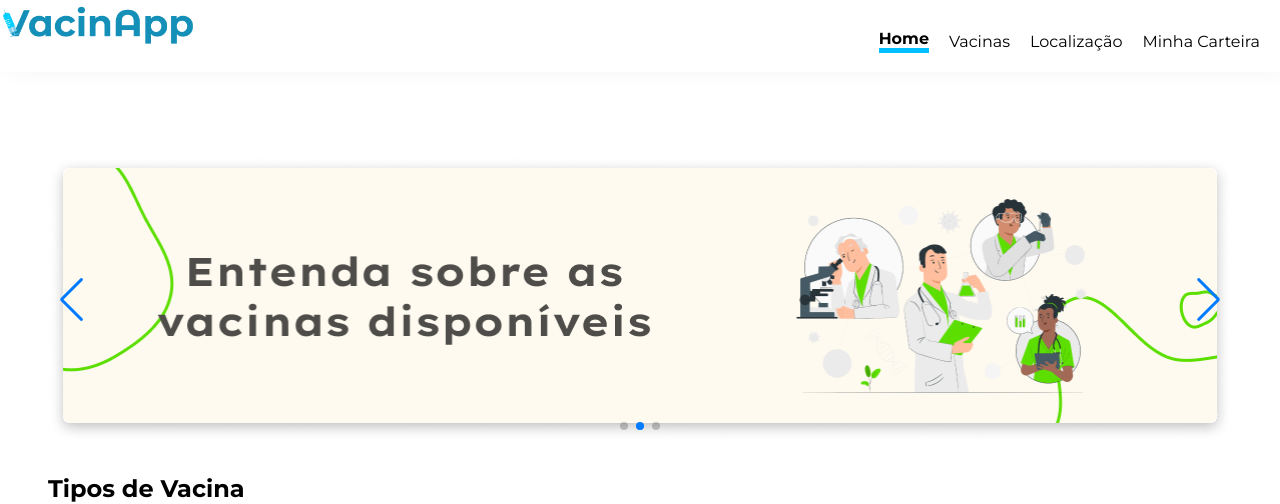
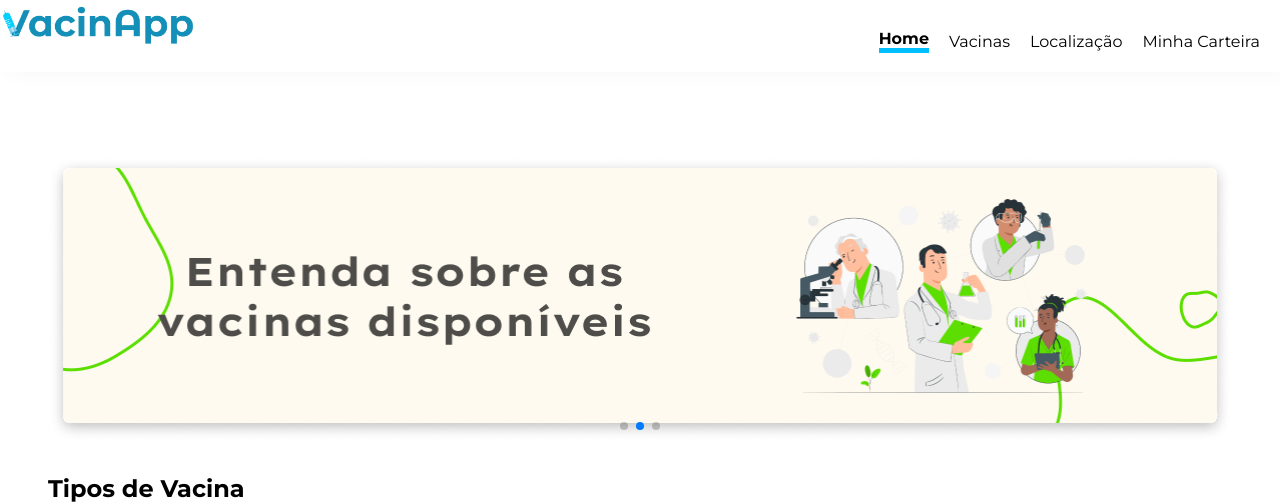
Before and after one commit to VacinApp/Projeto, a Next.js app: page / in a window 1280 px wide. Shown: the top 504 px of the page. Built offline with nearby package versions, Linux system fonts and the light colour scheme; data requests are answered from the project's data file.

Commit message:
fix: tira navigation

```diff
--- a/src/app/components/Carousel/Carousel.jsx
+++ b/src/app/components/Carousel/Carousel.jsx
@@ -1,6 +1,5 @@
 import "./carousel.css";
 
-import React, { useRef, useState } from "react";
 import { Swiper, SwiperSlide } from "swiper/react";
 import "swiper/css";
 import "swiper/css/pagination";
@@ -20,8 +19,7 @@ const Carousel = () => {
         pagination={{
           clickable: true,
         }}
-        navigation={true}
-        modules={[Autoplay, Pagination, Navigation]}
+        modules={[Autoplay, Pagination]}
         className="mySwiper"
       >
         <SwiperSlide>
```
